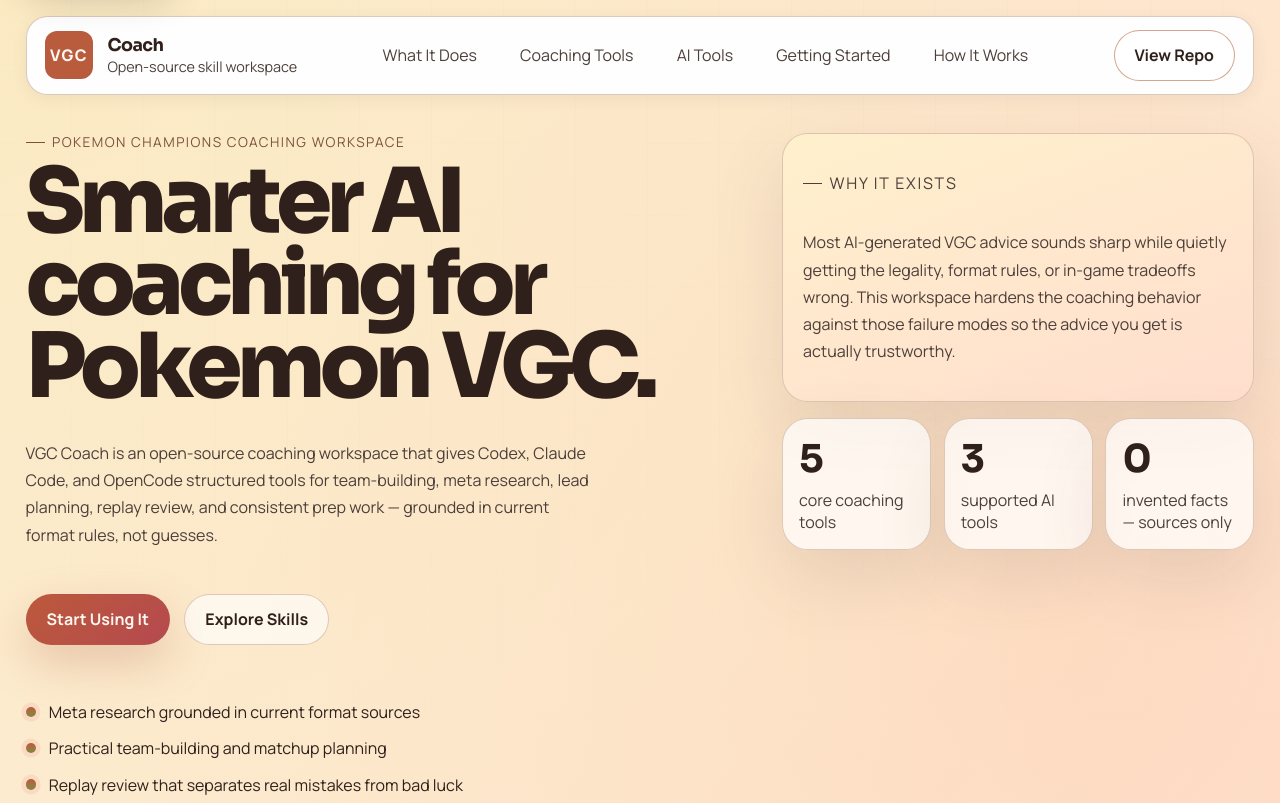
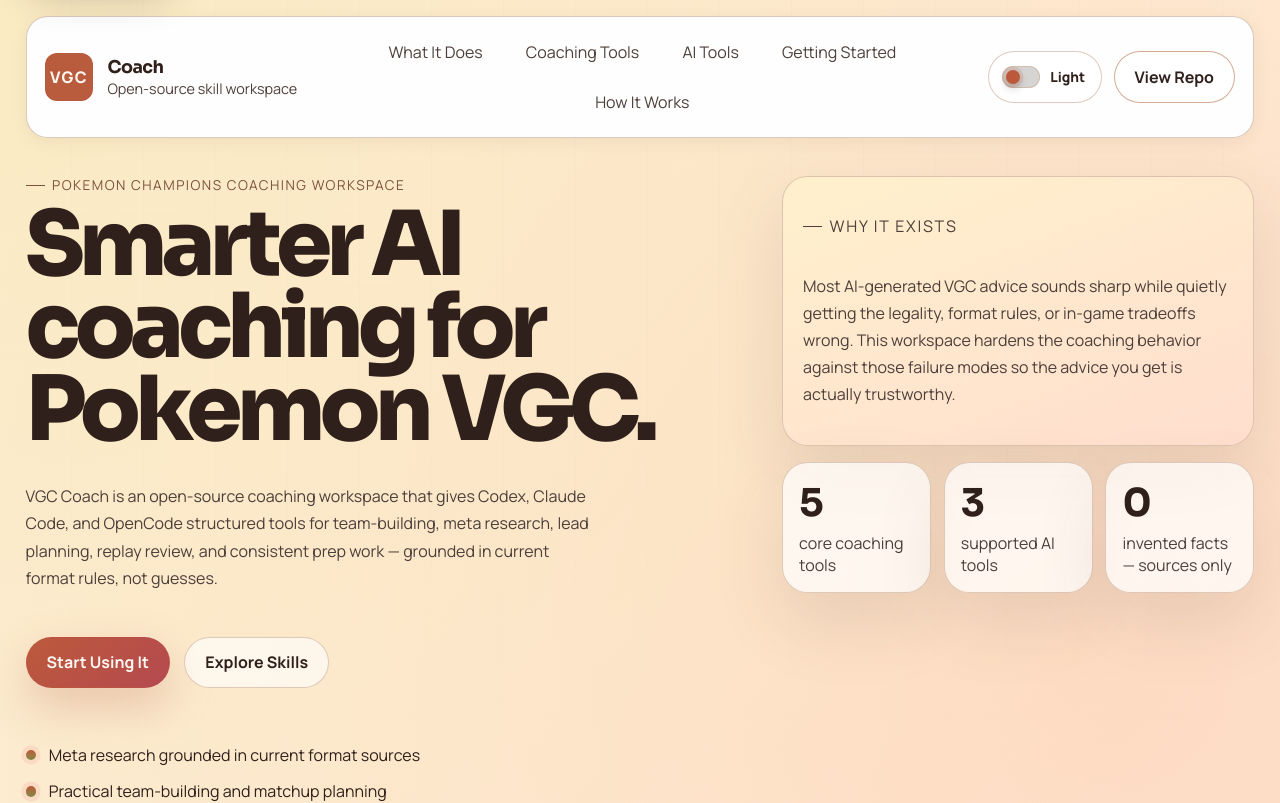
Before and after one commit to NoahJenkins/vgc-coach, a React (Vite) app in the folder site/: page / in a window 1280 px wide. Shown: the top 803 px of the page. Built offline with nearby package versions, Linux system fonts and the light colour scheme.

Commit message:
Add dark mode theme support to site

```diff
--- a/site/index.html
+++ b/site/index.html
@@ -18,6 +18,25 @@
       href="https://fonts.googleapis.com/css2?family=Manrope:wght@400;500;600;700;800&family=Sora:wght@500;600;700;800&display=swap"
       rel="stylesheet"
     />
+    <script>
+      (() => {
+        try {
+          const storedTheme = window.localStorage.getItem("vgc-coach-theme");
+          const theme =
+            storedTheme === "dark" || storedTheme === "light"
+              ? storedTheme
+              : window.matchMedia("(prefers-color-scheme: dark)").matches
+                ? "dark"
+                : "light";
+
+          document.documentElement.dataset.theme = theme;
+          document.documentElement.style.colorScheme = theme;
+        } catch {
+          document.documentElement.dataset.theme = "light";
+          document.documentElement.style.colorScheme = "light";
+        }
+      })();
+    </script>
     <script type="module" src="/src/main.tsx"></script>
   </head>
   <body>
--- a/site/src/App.tsx
+++ b/site/src/App.tsx
@@ -1,4 +1,4 @@
-import { useState } from "react";
+import { useEffect, useState } from "react";
 import { Analytics } from "@vercel/analytics/react";
 import {
   coreSkills,
@@ -14,9 +14,30 @@ import {
   supportSkills,
 } from "./siteContent";
 
+type Theme = "light" | "dark";
+
+const themeStorageKey = "vgc-coach-theme";
+
+function getInitialTheme(): Theme {
+  if (typeof window === "undefined") {
+    return "light";
+  }
+
+  const storedTheme = window.localStorage.getItem(themeStorageKey);
+
+  if (storedTheme === "dark" || storedTheme === "light") {
+    return storedTheme;
+  }
+
+  return window.matchMedia("(prefers-color-scheme: dark)").matches
+    ? "dark"
+    : "light";
+}
+
 function App() {
   const currentYear = new Date().getFullYear();
   const [isMobileNavOpen, setIsMobileNavOpen] = useState(false);
+  const [theme, setTheme] = useState<Theme>(getInitialTheme);
   const externalLinkProps = {
     target: "_blank",
     rel: "noreferrer",
@@ -24,6 +45,15 @@ function App() {
   const closeMobileNav = () => {
     setIsMobileNavOpen(false);
   };
+  const toggleTheme = () => {
+    setTheme((currentTheme) => (currentTheme === "dark" ? "light" : "dark"));
+  };
+
+  useEffect(() => {
+    document.documentElement.dataset.theme = theme;
+    document.documentElement.style.colorScheme = theme;
+    window.localStorage.setItem(themeStorageKey, theme);
+  }, [theme]);
 
   return (
     <>
@@ -64,6 +94,21 @@ function App() {
             </nav>
           </div>
           <div className="header-actions">
+            <button
+              className="theme-toggle"
+              type="button"
+              aria-label={`Switch to ${theme === "dark" ? "light" : "dark"} mode`}
+              aria-pressed={theme === "dark"}
+              data-theme-mode={theme}
+              onClick={toggleTheme}
+            >
+              <span className="theme-toggle-track" aria-hidden="true">
+                <span className="theme-toggle-icon" />
+              </span>
+              <span className="theme-toggle-label">
+                {theme === "dark" ? "Dark" : "Light"}
+              </span>
+            </button>
             <a
               className="button button-ghost header-repo-link"
               href="https://github.com/NoahJenkins/vgc-coach"
--- a/site/src/styles.css
+++ b/site/src/styles.css
@@ -1,6 +1,7 @@
 :root {
   font-family: "Manrope", sans-serif;
-  color: oklch(26% 0.025 38);
+  color: var(--ink);
+  color-scheme: light;
   font-synthesis: none;
   text-rendering: optimizeLegibility;
   -webkit-font-smoothing: antialiased;
@@ -16,11 +17,132 @@
   --accent-soft: oklch(79% 0.08 45);
   --accent-2: oklch(60% 0.09 115);
   --shadow: 0 28px 70px oklch(40% 0.03 35 / 0.13);
+  --shadow-soft: 0 4px 16px oklch(40% 0.03 35 / 0.07);
+  --body-bg:
+    radial-gradient(circle at top left, oklch(94% 0.055 88), transparent 30%),
+    radial-gradient(circle at 85% 10%, oklch(92% 0.08 35), transparent 24%),
+    linear-gradient(180deg, oklch(98% 0.015 70), oklch(96% 0.02 45));
+  --texture-line-x: oklch(82% 0.02 55 / 0.2);
+  --texture-line-y: oklch(82% 0.02 55 / 0.12);
+  --selection-bg: color-mix(in oklch, var(--accent-soft) 60%, white);
+  --skip-bg: oklch(22% 0.025 34);
+  --skip-ink: oklch(98% 0.01 70);
+  --skip-shadow: 0 18px 38px oklch(20% 0.03 30 / 0.24);
+  --header-bg: color-mix(in oklch, white 92%, var(--bg));
+  --header-border: oklch(82% 0.03 58 / 0.85);
+  --brand-mark-bg: oklch(58% 0.13 38);
+  --brand-mark-ink: oklch(98% 0.01 70);
+  --nav-hover-bg: color-mix(in oklch, white 58%, var(--accent-soft));
+  --focus-ring: color-mix(in oklch, var(--accent) 82%, white);
+  --eyebrow: oklch(48% 0.065 48);
+  --button-primary-bg: linear-gradient(140deg, var(--accent), oklch(55% 0.14 20));
+  --button-primary-ink: oklch(98% 0.01 70);
+  --button-primary-shadow: 0 18px 45px oklch(58% 0.11 32 / 0.28);
+  --button-primary-shadow-hover: 0 24px 52px oklch(58% 0.11 32 / 0.34);
+  --button-subtle-bg: color-mix(in oklch, white 62%, transparent);
+  --button-subtle-hover-bg: color-mix(in oklch, white 54%, var(--accent-soft));
+  --button-subtle-hover-line: color-mix(in oklch, var(--accent) 28%, var(--line));
+  --hero-bullet-ring: oklch(88% 0.055 48 / 0.55);
+  --card-bg: color-mix(in oklch, white 72%, transparent);
+  --spotlight-bg:
+    linear-gradient(160deg, oklch(96% 0.05 88), oklch(93% 0.05 42)),
+    color-mix(in oklch, white 70%, transparent);
+  --inline-code-bg: oklch(92% 0.03 48);
+  --skill-emphasis: oklch(42% 0.08 38);
+  --timeline-example-bg: oklch(95% 0.025 55);
+  --timeline-marker-bg: oklch(90% 0.07 50);
+  --timeline-marker-ink: oklch(38% 0.07 34);
+  --pre-bg: oklch(25% 0.02 34);
+  --pre-ink: oklch(95% 0.01 55);
+  --link-accent: oklch(43% 0.075 48);
+  --link-accent-hover: color-mix(in oklch, var(--accent) 78%, oklch(24% 0.03 36));
+  --principle-bg:
+    linear-gradient(180deg, oklch(95% 0.035 78), color-mix(in oklch, white 74%, transparent));
+  --cta-bg:
+    linear-gradient(135deg, oklch(92% 0.08 90), oklch(92% 0.06 28)),
+    color-mix(in oklch, white 72%, transparent);
+  --footer-line: oklch(82% 0.03 55 / 0.55);
+  --footer-legal: color-mix(in oklch, var(--ink) 72%, white);
+  --mobile-nav-border: oklch(82% 0.04 52 / 0.8);
+  --mobile-nav-bg:
+    linear-gradient(180deg, oklch(98% 0.018 68 / 0.92), oklch(95% 0.03 58 / 0.82));
+  --mobile-nav-shadow: 0 10px 24px oklch(44% 0.03 34 / 0.08);
+  --mobile-link-border: oklch(80% 0.03 50 / 0.78);
+  --mobile-link-bg: color-mix(in oklch, white 78%, oklch(94% 0.05 52));
+  --mobile-link-shadow: 0 1px 0 oklch(100% 0 0 / 0.6);
   --radius: 1.6rem;
   --display-font: "Sora", "Manrope", sans-serif;
   --ease-out: cubic-bezier(0.16, 1, 0.3, 1);
   --ease-soft: cubic-bezier(0.22, 1, 0.36, 1);
   --header-offset: clamp(0.65rem, 1.8vw, 1rem);
+}
+
+:root[data-theme="dark"] {
+  color-scheme: dark;
+  --bg: oklch(18% 0.028 42);
+  --bg-strong: oklch(22% 0.04 44);
+  --surface: color-mix(in oklch, oklch(27% 0.035 42) 86%, oklch(36% 0.07 35));
+  --surface-strong: oklch(31% 0.05 42);
+  --ink: oklch(92% 0.018 70);
+  --ink-soft: oklch(76% 0.028 70);
+  --line: oklch(48% 0.045 48 / 0.72);
+  --accent: oklch(70% 0.135 36);
+  --accent-soft: oklch(43% 0.085 42);
+  --accent-2: oklch(72% 0.11 125);
+  --shadow: 0 28px 70px oklch(6% 0.025 35 / 0.48);
+  --shadow-soft: 0 4px 18px oklch(5% 0.025 35 / 0.38);
+  --body-bg:
+    radial-gradient(circle at top left, oklch(30% 0.075 112 / 0.6), transparent 28%),
+    radial-gradient(circle at 85% 10%, oklch(34% 0.1 28 / 0.55), transparent 26%),
+    linear-gradient(180deg, oklch(16% 0.032 44), oklch(12% 0.026 36));
+  --texture-line-x: oklch(68% 0.025 62 / 0.13);
+  --texture-line-y: oklch(68% 0.025 62 / 0.08);
+  --selection-bg: color-mix(in oklch, var(--accent) 52%, oklch(22% 0.03 42));
+  --skip-bg: oklch(91% 0.02 72);
+  --skip-ink: oklch(17% 0.025 38);
+  --skip-shadow: 0 18px 38px oklch(4% 0.02 35 / 0.54);
+  --header-bg: color-mix(in oklch, oklch(21% 0.032 42) 88%, var(--surface));
+  --header-border: oklch(50% 0.045 52 / 0.8);
+  --brand-mark-bg: oklch(70% 0.13 36);
+  --brand-mark-ink: oklch(15% 0.025 36);
+  --nav-hover-bg: color-mix(in oklch, var(--accent-soft) 52%, oklch(18% 0.03 42));
+  --focus-ring: color-mix(in oklch, var(--accent) 78%, oklch(94% 0.01 72));
+  --eyebrow: oklch(78% 0.09 72);
+  --button-primary-bg: linear-gradient(140deg, var(--accent), oklch(64% 0.15 18));
+  --button-primary-ink: oklch(13% 0.025 36);
+  --button-primary-shadow: 0 18px 45px oklch(9% 0.05 28 / 0.5);
+  --button-primary-shadow-hover: 0 24px 52px oklch(9% 0.05 28 / 0.58);
+  --button-subtle-bg: color-mix(in oklch, oklch(28% 0.04 42) 78%, transparent);
+  --button-subtle-hover-bg: color-mix(in oklch, var(--accent-soft) 58%, oklch(22% 0.03 42));
+  --button-subtle-hover-line: color-mix(in oklch, var(--accent) 36%, var(--line));
+  --hero-bullet-ring: oklch(42% 0.075 45 / 0.65);
+  --card-bg: color-mix(in oklch, oklch(24% 0.035 42) 84%, transparent);
+  --spotlight-bg:
+    linear-gradient(160deg, oklch(29% 0.06 96), oklch(27% 0.07 34)),
+    color-mix(in oklch, oklch(22% 0.035 42) 82%, transparent);
+  --inline-code-bg: oklch(29% 0.04 48);
+  --skill-emphasis: oklch(80% 0.11 62);
+  --timeline-example-bg: oklch(25% 0.035 48);
+  --timeline-marker-bg: oklch(34% 0.075 52);
+  --timeline-marker-ink: oklch(88% 0.045 66);
+  --pre-bg: oklch(11% 0.018 36);
+  --pre-ink: oklch(89% 0.018 70);
+  --link-accent: oklch(80% 0.105 68);
+  --link-accent-hover: oklch(88% 0.09 74);
+  --principle-bg:
+    linear-gradient(180deg, oklch(28% 0.055 78), color-mix(in oklch, oklch(22% 0.035 42) 82%, transparent));
+  --cta-bg:
+    linear-gradient(135deg, oklch(33% 0.085 94), oklch(31% 0.08 28)),
+    color-mix(in oklch, oklch(22% 0.035 42) 80%, transparent);
+  --footer-line: oklch(48% 0.045 52 / 0.55);
+  --footer-legal: color-mix(in oklch, var(--ink) 72%, oklch(52% 0.03 62));
+  --mobile-nav-border: oklch(50% 0.045 52 / 0.78);
+  --mobile-nav-bg:
+    linear-gradient(180deg, oklch(24% 0.035 48 / 0.96), oklch(20% 0.033 42 / 0.94));
+  --mobile-nav-shadow: 0 10px 24px oklch(4% 0.02 34 / 0.36);
+  --mobile-link-border: oklch(47% 0.04 50 / 0.8);
+  --mobile-link-bg: color-mix(in oklch, oklch(28% 0.04 42) 80%, var(--accent-soft));
+  --mobile-link-shadow: 0 1px 0 oklch(58% 0.03 58 / 0.28);
 }
 
 * {
@@ -35,15 +157,12 @@ body {
   margin: 0;
   min-width: 320px;
   min-height: 100vh;
-  background:
-    radial-gradient(circle at top left, oklch(94% 0.055 88), transparent 30%),
-    radial-gradient(circle at 85% 10%, oklch(92% 0.08 35), transparent 24%),
-    linear-gradient(180deg, oklch(98% 0.015 70), oklch(96% 0.02 45));
+  background: var(--body-bg);
   color: var(--ink);
 }
 
 ::selection {
-  background: color-mix(in oklch, var(--accent-soft) 60%, white);
+  background: var(--selection-bg);
   color: var(--ink);
 }
 
@@ -80,8 +199,8 @@ pre {
   inset: 0;
   pointer-events: none;
   background-image:
-    linear-gradient(to right, transparent 0, transparent calc(100% - 1px), oklch(82% 0.02 55 / 0.2) 100%),
-    linear-gradient(to bottom, transparent 0, transparent calc(100% - 1px), oklch(82% 0.02 55 / 0.12) 100%);
+    linear-gradient(to right, transparent 0, transparent calc(100% - 1px), var(--texture-line-x) 100%),
+    linear-gradient(to bottom, transparent 0, transparent calc(100% - 1px), var(--texture-line-y) 100%);
   background-size: 72px 72px;
   mask-image: linear-gradient(180deg, black 0%, black 48%, transparent 100%);
   opacity: 0.35;
@@ -94,16 +213,16 @@ pre {
   z-index: 7;
   padding: 0.85rem 1.15rem;
   border-radius: 999px;
-  background: oklch(22% 0.025 34);
-  color: oklch(98% 0.01 70);
-  box-shadow: 0 18px 38px oklch(20% 0.03 30 / 0.24);
+  background: var(--skip-bg);
+  color: var(--skip-ink);
+  box-shadow: var(--skip-shadow);
   transform: translateY(-180%);
   transition: transform 200ms var(--ease-out);
 }
 
 .skip-link:focus-visible {
   transform: translateY(0);
-  outline: 2px solid color-mix(in oklch, var(--accent) 82%, white);
+  outline: 2px solid var(--focus-ring);
   outline-offset: 3px;
 }
 
@@ -126,10 +245,10 @@ pre {
   align-items: center;
   margin-bottom: clamp(0.9rem, 2vw, 1.6rem);
   padding: 0.8rem clamp(0.9rem, 1.6vw, 1.15rem);
-  border: 1px solid oklch(82% 0.03 58 / 0.85);
+  border: 1px solid var(--header-border);
   border-radius: calc(var(--radius) - 0.25rem);
-  background: color-mix(in oklch, white 92%, var(--bg));
-  box-shadow: 0 4px 16px oklch(40% 0.03 35 / 0.07);
+  background: var(--header-bg);
+  box-shadow: var(--shadow-soft);
 }
 
 .site-nav-shell {
@@ -145,6 +264,82 @@ pre {
   gap: 0.75rem;
 }
 
+.theme-toggle {
+  display: inline-flex;
+  align-items: center;
+  justify-content: center;
+  gap: 0.55rem;
+  min-height: 3.2rem;
+  padding: 0.55rem 0.85rem;
+  border: 1px solid var(--line);
+  border-radius: 999px;
+  background: var(--button-subtle-bg);
+  color: var(--ink);
+  cursor: pointer;
+  transition:
+    transform 180ms var(--ease-out),
+    background-color 180ms var(--ease-out),
+    border-color 180ms var(--ease-out),
+    box-shadow 220ms var(--ease-out);
+}
+
+.theme-toggle:hover,
+.theme-toggle:focus-visible {
+  transform: translateY(-1px);
+  border-color: var(--button-subtle-hover-line);
+  background: var(--button-subtle-hover-bg);
+}
+
+.theme-toggle:focus-visible {
+  outline: 2px solid var(--focus-ring);
+  outline-offset: 3px;
+}
+
+.theme-toggle:active {
+  transform: translateY(0);
+}
+
+.theme-toggle-track {
+  position: relative;
+  inline-size: 2.35rem;
+  block-size: 1.35rem;
+  border-radius: 999px;
+  background: color-mix(in oklch, var(--ink-soft) 22%, transparent);
+  box-shadow: inset 0 0 0 1px var(--line);
+}
+
+.theme-toggle-icon {
+  position: absolute;
+  inset-block-start: 0.22rem;
+  inset-inline-start: 0.24rem;
+  inline-size: 0.9rem;
+  block-size: 0.9rem;
+  border-radius: 50%;
+  background: var(--accent);
+  box-shadow:
+    0 0 0 0.22rem color-mix(in oklch, var(--accent) 16%, transparent),
+    0 4px 10px oklch(12% 0.02 36 / 0.22);
+  transition:
+    transform 220ms var(--ease-out),
+    background-color 220ms var(--ease-out),
+    box-shadow 220ms var(--ease-out);
+}
+
+.theme-toggle[data-theme-mode="dark"] .theme-toggle-icon {
+  transform: translateX(1rem);
+  background: var(--accent-2);
+  box-shadow:
+    -0.24rem -0.08rem 0 -0.12rem var(--card-bg),
+    0 4px 10px oklch(5% 0.02 36 / 0.38);
+}
+
+.theme-toggle-label {
+  min-width: 2.4rem;
+  font-size: 0.86rem;
+  font-weight: 800;
+  line-height: 1;
+}
+
 .brand {
   display: inline-flex;
   align-items: center;
@@ -158,8 +353,8 @@ pre {
   inline-size: 3rem;
   block-size: 3rem;
   border-radius: 0.75rem;
-  background: oklch(58% 0.13 38);
-  color: oklch(98% 0.01 70);
+  background: var(--brand-mark-bg);
+  color: var(--brand-mark-ink);
   font-weight: 800;
   letter-spacing: 0.08em;
 }
@@ -215,7 +410,7 @@ pre {
 .footer-links a:hover,
 .footer-links a:focus-visible {
   color: var(--ink);
-  background: color-mix(in oklch, white 58%, var(--accent-soft));
+  background: var(--nav-hover-bg);
 }
 
 .site-nav a:hover,
@@ -251,7 +446,7 @@ pre {
   font-size: 0.85rem;
   letter-spacing: 0.11em;
   text-transform: uppercase;
-  color: oklch(48% 0.065 48);
+  color: var(--eyebrow);
 }
 
 .eyebrow::before,
@@ -336,23 +531,23 @@ pre {
 .button:focus-visible,
 .site-nav a:focus-visible,
 .footer-links a:focus-visible {
-  outline: 2px solid color-mix(in oklch, var(--accent) 82%, white);
+  outline: 2px solid var(--focus-ring);
 }
 
 .button-primary {
-  background: linear-gradient(140deg, var(--accent), oklch(55% 0.14 20));
-  color: oklch(98% 0.01 70);
-  box-shadow: 0 18px 45px oklch(58% 0.11 32 / 0.28);
+  background: var(--button-primary-bg);
+  color: var(--button-primary-ink);
+  box-shadow: var(--button-primary-shadow);
 }
 
 .button-primary:hover,
 .button-primary:focus-visible {
-  box-shadow: 0 24px 52px oklch(58% 0.11 32 / 0.34);
+  box-shadow: var(--button-primary-shadow-hover);
 }
 
 .button-secondary,
 .button-ghost {
-  background: color-mix(in oklch, white 62%, transparent);
+  background: var(--button-subtle-bg);
   border-color: var(--line);
 }
 
@@ -360,8 +555,8 @@ pre {
 .button-secondary:focus-visible,
 .button-ghost:hover,
 .button-ghost:focus-visible {
-  border-color: color-mix(in oklch, var(--accent) 28%, var(--line));
-  background: color-mix(in oklch, white 54%, var(--accent-soft));
+  border-color: var(--button-subtle-hover-line);
+  background: var(--button-subtle-hover-bg);
 }
 
 .button-ghost {
@@ -369,7 +564,7 @@ pre {
 }
 
 .header-repo-link {
-  border-color: color-mix(in oklch, var(--accent) 35%, var(--line));
+  border-color: var(--button-subtle-hover-line);
   font-weight: 700;
 }
 
@@ -413,7 +608,7 @@ pre {
   block-size: 0.65rem;
   border-radius: 50%;
   background: linear-gradient(180deg, var(--accent), var(--accent-2));
-  box-shadow: 0 0 0 0.28rem oklch(88% 0.055 48 / 0.55);
+  box-shadow: 0 0 0 0.28rem var(--hero-bullet-ring);
 }
 
 .hero-aside {
@@ -432,15 +627,13 @@ pre {
 .cta-card {
   border: 1px solid var(--line);
   border-radius: var(--radius);
-  background: color-mix(in oklch, white 72%, transparent);
+  background: var(--card-bg);
   box-shadow: var(--shadow);
 }
 
 .spotlight-card {
   padding: 1.4rem;
-  background:
-    linear-gradient(160deg, oklch(96% 0.05 88), oklch(93% 0.05 42)),
-    color-mix(in oklch, white 70%, transparent);
+  background: var(--spotlight-bg);
 }
 
 .fact-grid {
@@ -491,7 +684,7 @@ pre {
 .info-card code {
   padding: 0.15rem 0.35rem;
   border-radius: 0.5rem;
-  background: oklch(92% 0.03 48);
+  background: var(--inline-code-bg);
 }
 
 .skill-grid,
@@ -531,7 +724,7 @@ pre {
 
 .skill-card span,
 .support-card span {
-  color: oklch(42% 0.08 38);
+  color: var(--skill-emphasis);
   font-weight: 700;
   font-size: 0.95rem;
 }
@@ -547,7 +740,7 @@ pre {
   margin: 0.9rem 0 0;
   padding: 1rem;
   border-radius: 1rem;
-  background: oklch(95% 0.025 55);
+  background: var(--timeline-example-bg);
   border: 1px solid var(--line);
   color: var(--ink-soft);
   font-style: italic;
@@ -580,7 +773,7 @@ pre {
 .runtime-topline a {
   display: inline-flex;
   align-items: center;
-  color: oklch(43% 0.075 48);
+  color: var(--link-accent);
   font-weight: 700;
   font-size: 0.95rem;
   padding: 0.2rem 0;
@@ -588,7 +781,7 @@ pre {
 
 .runtime-topline a:hover,
 .runtime-topline a:focus-visible {
-  color: color-mix(in oklch, var(--accent) 78%, oklch(24% 0.03 36));
+  color: var(--link-accent-hover);
 }
 
 .runtime-summary {
@@ -619,8 +812,8 @@ pre {
   display: inline-flex;
   align-items: center;
   justify-content: center;
-  background: oklch(90% 0.07 50);
-  color: oklch(38% 0.07 34);
+  background: var(--timeline-marker-bg);
+  color: var(--timeline-marker-ink);
   font-weight: 800;
 }
 
@@ -629,8 +822,8 @@ pre {
   max-width: 100%;
   padding: 1rem;
   border-radius: 1rem;
-  background: oklch(25% 0.02 34);
-  color: oklch(95% 0.01 55);
+  background: var(--pre-bg);
+  color: var(--pre-ink);
   overflow-x: auto;
   line-height: 1.5;
 }
@@ -687,8 +880,7 @@ pre {
 
 .principle-card {
   padding: 1.4rem;
-  background:
-    linear-gradient(180deg, oklch(95% 0.035 78), color-mix(in oklch, white 74%, transparent));
+  background: var(--principle-bg);
   border: 1px solid var(--line);
   border-radius: var(--radius);
 }
@@ -699,9 +891,7 @@ pre {
   gap: 1rem;
   align-items: end;
   padding: clamp(1.4rem, 3vw, 2.2rem);
-  background:
-    linear-gradient(135deg, oklch(92% 0.08 90), oklch(92% 0.06 28)),
-    color-mix(in oklch, white 72%, transparent);
+  background: var(--cta-bg);
 }
 
 .site-footer {
@@ -709,7 +899,7 @@ pre {
   grid-template-columns: minmax(0, 1fr) auto;
   gap: 1rem;
   padding: 1.5rem 0 2rem;
-  border-top: 1px solid oklch(82% 0.03 55 / 0.55);
+  border-top: 1px solid var(--footer-line);
 }
 
 .footer-title {
@@ -729,7 +919,7 @@ pre {
   margin: 0.45rem 0 0;
   max-width: 52ch;
   font-size: 0.92rem;
-  color: color-mix(in oklch, var(--ink) 72%, white);
+  color: var(--footer-legal);
 }
 
 .footer-links {
@@ -865,13 +1055,12 @@ pre {
     grid-template-columns: 1fr;
     padding: 0.35rem;
     gap: 0.45rem;
-    border: 1px solid oklch(82% 0.04 52 / 0.8);
+    border: 1px solid var(--mobile-nav-border);
     border-radius: 1.35rem;
-    background:
-      linear-gradient(180deg, oklch(98% 0.018 68 / 0.92), oklch(95% 0.03 58 / 0.82));
+    background: var(--mobile-nav-bg);
     box-shadow:
-      inset 0 1px 0 oklch(100% 0 0 / 0.68),
-      0 10px 24px oklch(44% 0.03 34 / 0.08);
+      inset 0 1px 0 var(--mobile-link-shadow),
+      var(--mobile-nav-shadow);
   }
 
   .site-nav a {
@@ -879,20 +1068,20 @@ pre {
     text-align: left;
     min-height: 2.9rem;
     padding: 0.72rem 1rem;
-    border: 1px solid oklch(80% 0.03 50 / 0.78);
-    background: color-mix(in oklch, white 78%, oklch(94% 0.05 52));
+    border: 1px solid var(--mobile-link-border);
+    background: var(--mobile-link-bg);
     color: var(--ink);
     font-size: 0.95rem;
     font-weight: 700;
     line-height: 1;
-    box-shadow: 0 1px 0 oklch(100% 0 0 / 0.6);
+    box-shadow: var(--mobile-link-shadow);
   }
 
   .site-nav a:hover,
   .site-nav a:focus-visible {
     color: var(--ink);
-    border-color: color-mix(in oklch, var(--accent) 36%, var(--line));
-    background: color-mix(in oklch, white 60%, var(--accent-soft));
+    border-color: var(--button-subtle-hover-line);
+    background: var(--button-subtle-hover-bg);
   }
 
   .site-nav-link-external {
```
